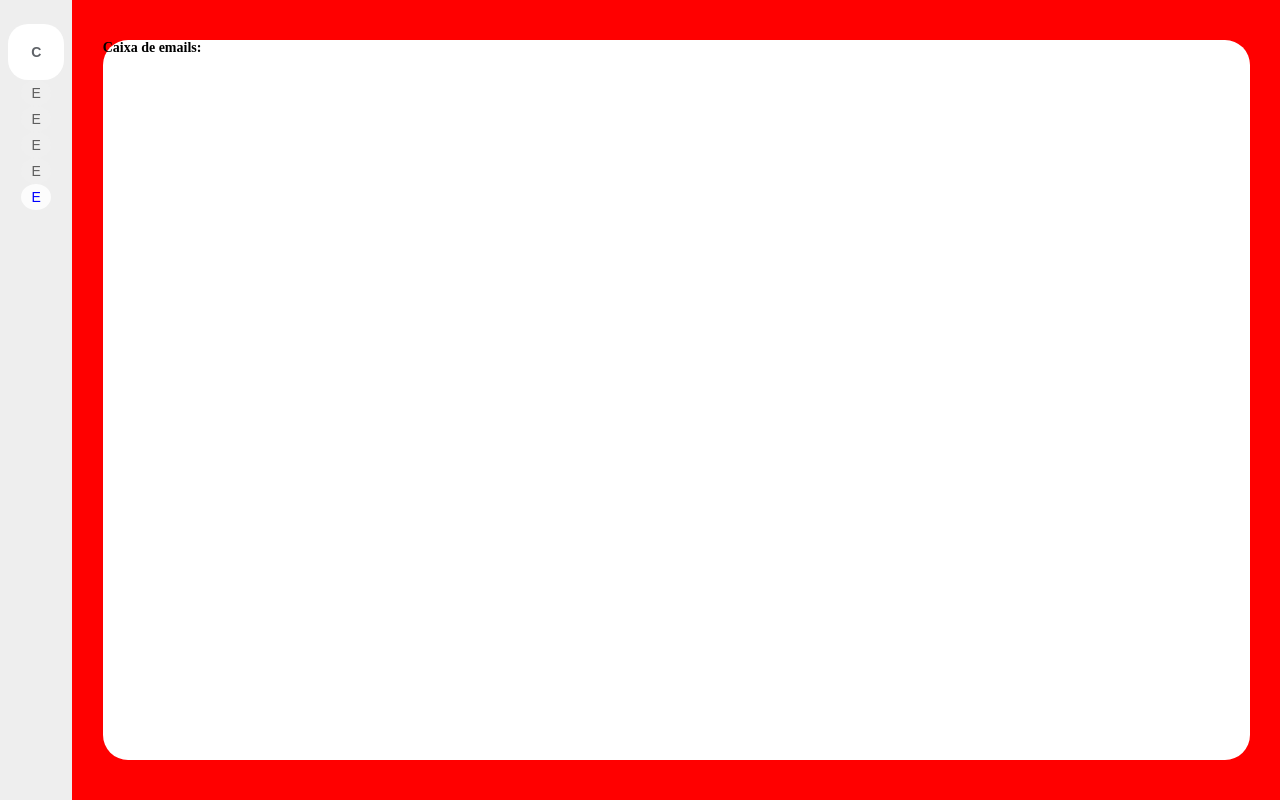
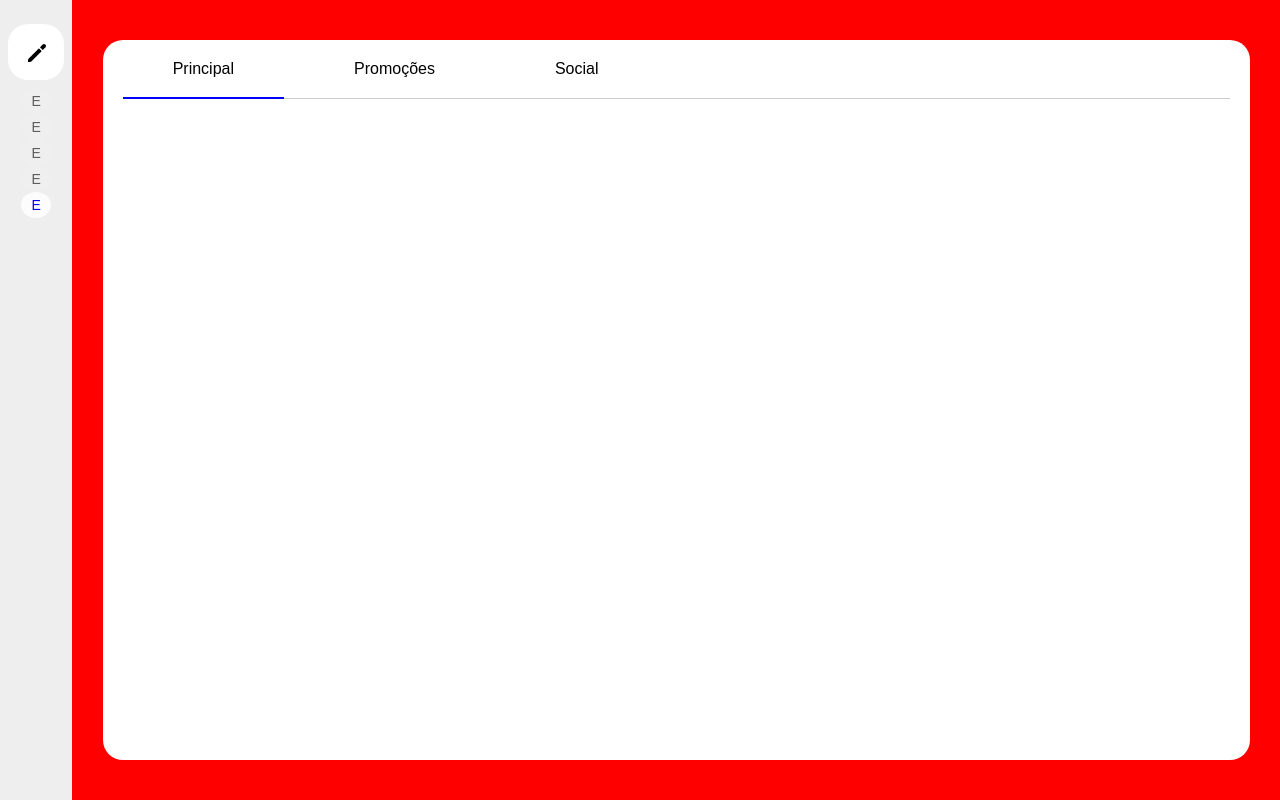
Before and after one commit to LucasB0mfim/MeuEmail, a React (Create React App) app: page / in a window 1280 px wide. Built offline with nearby package versions, Linux system fonts and the light colour scheme.

Commit message:
estilizando

```diff
--- a/src/containers/BarraLateral/index.tsx
+++ b/src/containers/BarraLateral/index.tsx
@@ -1,10 +1,13 @@
 import Filtro from '../../components/Filtros'
 import * as S from './styles'
+import pen from '../../images/lapis.png'
 
 const BarraLateral = () => (
   <S.Aside>
     <div>
-      <S.Botao type="submit">C</S.Botao>
+      <S.Botao type="submit">
+        <img src={pen} alt="Escrever" style={{ width: '18px' }} />
+      </S.Botao>
       <S.Filtros>
         <Filtro />
         <Filtro />
--- a/src/containers/BarraLateral/styles.ts
+++ b/src/containers/BarraLateral/styles.ts
@@ -10,8 +10,9 @@ export const Aside = styled.aside`
 
 export const Filtros = styled.div`
   display: flex;
+  align-items: center;
+  margin-top: 8px;
   flex-direction: column;
-  align-items: center;
 `
 
 export const Botao = styled.button`
--- a/src/containers/Formulario/index.tsx
+++ b/src/containers/Formulario/index.tsx
@@ -1,10 +1,40 @@
+import { useState } from 'react'
 import * as S from './styles'
 
 const Formulario = () => {
+  const [ativo, setAtivo] = useState('Principal')
+
+  const selecionar = (categoria: string) => {
+    setAtivo(categoria)
+  }
+
   return (
     <S.Main>
       <S.Container>
-        <h1>Caixa de emails:</h1>
+        <div>
+          <S.Categoria
+            href="#"
+            ativo={ativo === 'Principal'}
+            onClick={() => selecionar('Principal')}
+          >
+            Principal
+          </S.Categoria>
+          <S.Categoria
+            href="#"
+            ativo={ativo === 'Promoções'}
+            onClick={() => selecionar('Promoções')}
+          >
+            Promoções
+          </S.Categoria>
+          <S.Categoria
+            href="#"
+            ativo={ativo === 'Social'}
+            onClick={() => selecionar('Social')}
+          >
+            Social
+          </S.Categoria>
+          <S.Linha></S.Linha>
+        </div>
       </S.Container>
     </S.Main>
   )
--- a/src/containers/Formulario/styles.ts
+++ b/src/containers/Formulario/styles.ts
@@ -1,4 +1,8 @@
 import styled from 'styled-components'
+
+export type Props = {
+  ativo?: boolean
+}
 
 export const Main = styled.main`
   width: 100%;
@@ -9,9 +13,25 @@ export const Main = styled.main`
 `
 
 export const Container = styled.div`
-  display: flex;
   width: 95%;
   height: 90vh;
-  border-radius: 25px;
+  padding: 20px;
+  border-radius: 20px;
   background-color: #fff;
 `
+
+export const Categoria = styled.a<Props>`
+  color: #000;
+  width: 100px;
+  padding: 20px 50px;
+  margin-right: 20px;
+  font-size: 16px;
+  font-family: sans-serif;
+  border: none;
+  border-bottom: ${(props) => (props.ativo ? '2px solid blue' : '')};
+`
+export const Linha = styled.div`
+  border: none;
+  border-bottom: 1px solid #ccc;
+  margin-top: 20px;
+`
--- a/src/styles/index.ts
+++ b/src/styles/index.ts
@@ -7,6 +7,7 @@ const StyleGlobal = createGlobalStyle`
     padding: 0;
     list-style: none;
     font-size: 14px;
+    text-decoration: none;
   }
 `
 
--- a/src/styles/main.css
+++ /dev/null
@@ -1,3 +0,0 @@
-* {
-  grid-template-columns: ;
-}
```
Also changed, not shown: src/images/lapis.png (added).
